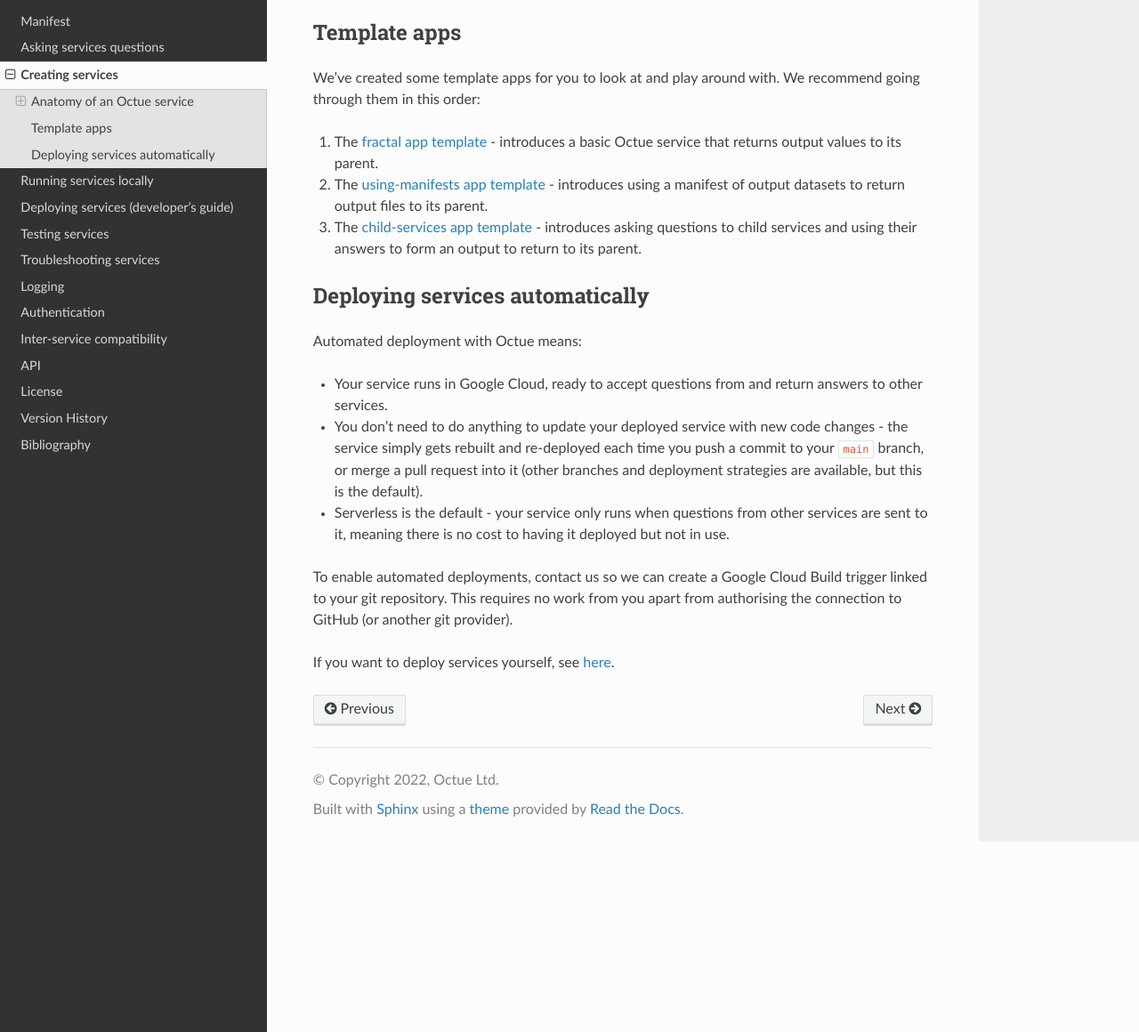
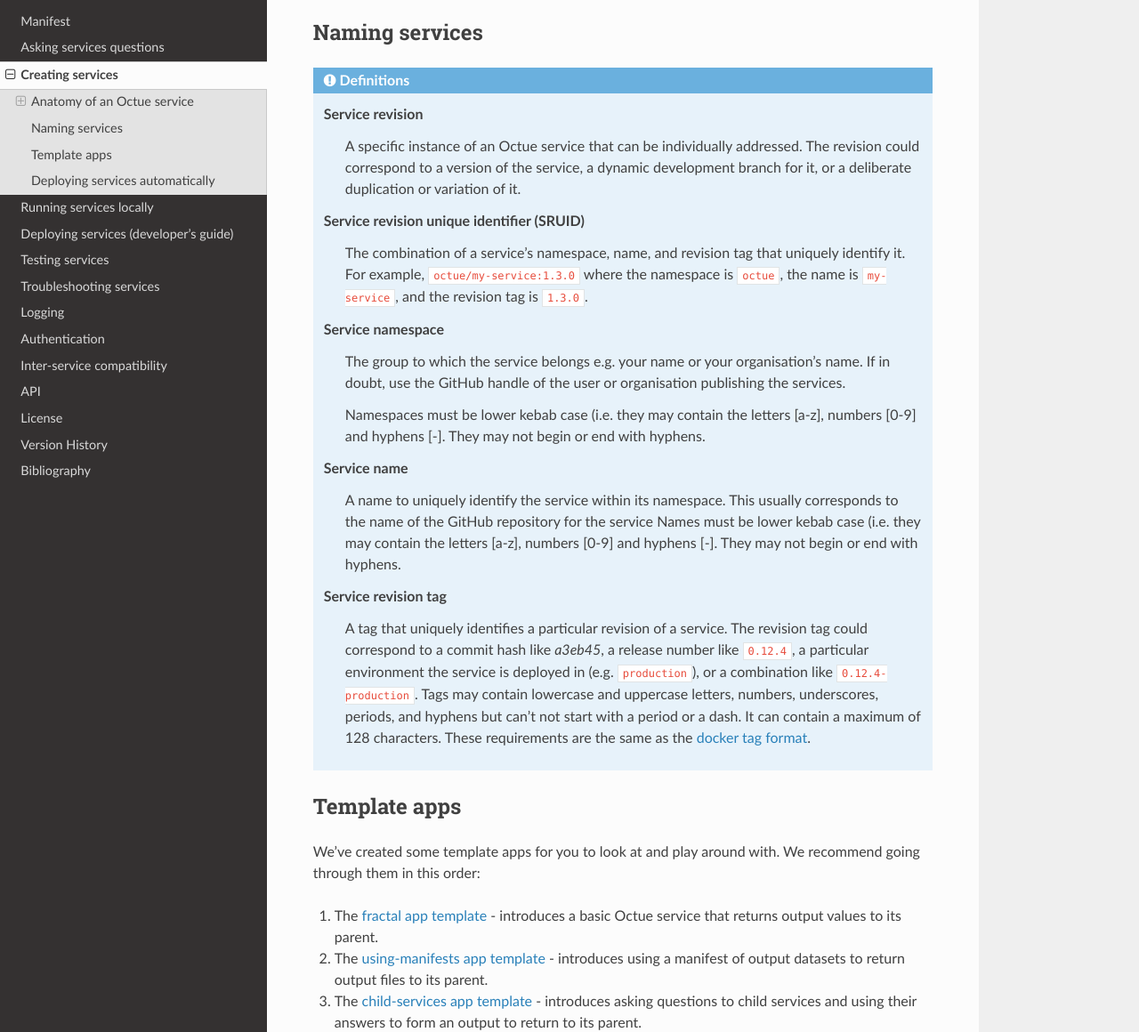
Before and after one commit to octue/octue-sdk-python, a Sphinx documentation site: the page built from docs/source/creating_services.rst, in a window 1280 px wide and 1400 px high, scrolled down 1289 px, cut to the strip 240-1400 px from the top of the window. Shown: the whole strip at 89% size. Built offline with Sphinx 7.4.7 and the Read the Docs theme 2.0.0, drawn with Linux system fonts in a browser that asks for light colours.

Commit message:
DOC: Add service naming definitions to docs
skipci

```diff
--- a/docs/source/creating_services.rst
+++ b/docs/source/creating_services.rst
@@ -181,6 +181,40 @@ Dockerfile (optional)
 
         As always, if you need help with this, feel free to drop us a message or raise an issue!
 
+Naming services
+===============
+
+.. admonition:: Definitions
+
+    Service revision
+        A specific instance of an Octue service that can be individually addressed. The revision could correspond to a
+        version of the service, a dynamic development branch for it, or a deliberate duplication or variation of it.
+
+    Service revision unique identifier (SRUID)
+        The combination of a service's namespace, name, and revision tag that uniquely identify it. For example,
+        ``octue/my-service:1.3.0`` where the namespace is ``octue``, the name is ``my-service``, and the revision
+        tag is ``1.3.0``.
+
+    Service namespace
+        The group to which the service belongs e.g. your name or your organisation's name. If in doubt, use the GitHub
+        handle of the user or organisation publishing the services.
+
+        Namespaces must be lower kebab case (i.e. they may contain the letters [a-z], numbers [0-9] and hyphens [-].
+        They may not begin or end with hyphens.
+
+    Service name
+        A name to uniquely identify the service within its namespace. This usually corresponds to the name of the GitHub
+        repository for the service Names must be lower kebab case (i.e. they may contain the letters [a-z],
+        numbers [0-9] and hyphens [-]. They may not begin or end with hyphens.
+
+    Service revision tag
+        A tag that uniquely identifies a particular revision of a service. The revision tag could correspond to a commit
+        hash like `a3eb45`, a release number like ``0.12.4``, a particular environment the service is deployed in (e.g.
+        ``production``), or a combination like ``0.12.4-production``. Tags may contain lowercase and uppercase letters,
+        numbers, underscores, periods, and hyphens but can't not start with a period or a dash. It can contain a
+        maximum of 128 characters. These requirements are the same as the `docker tag format
+        <https://docs.docker.com/engine/reference/commandline/tag/>`_.
+
 
 Template apps
 =============
```
